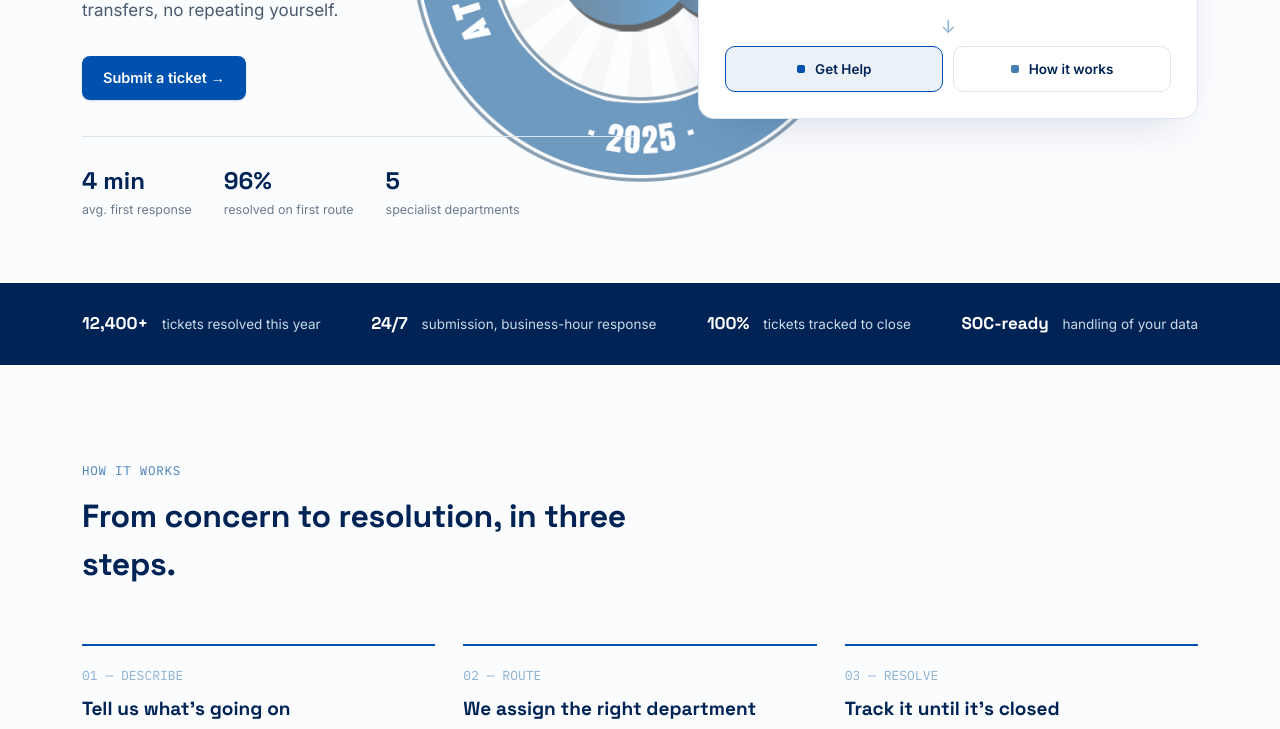
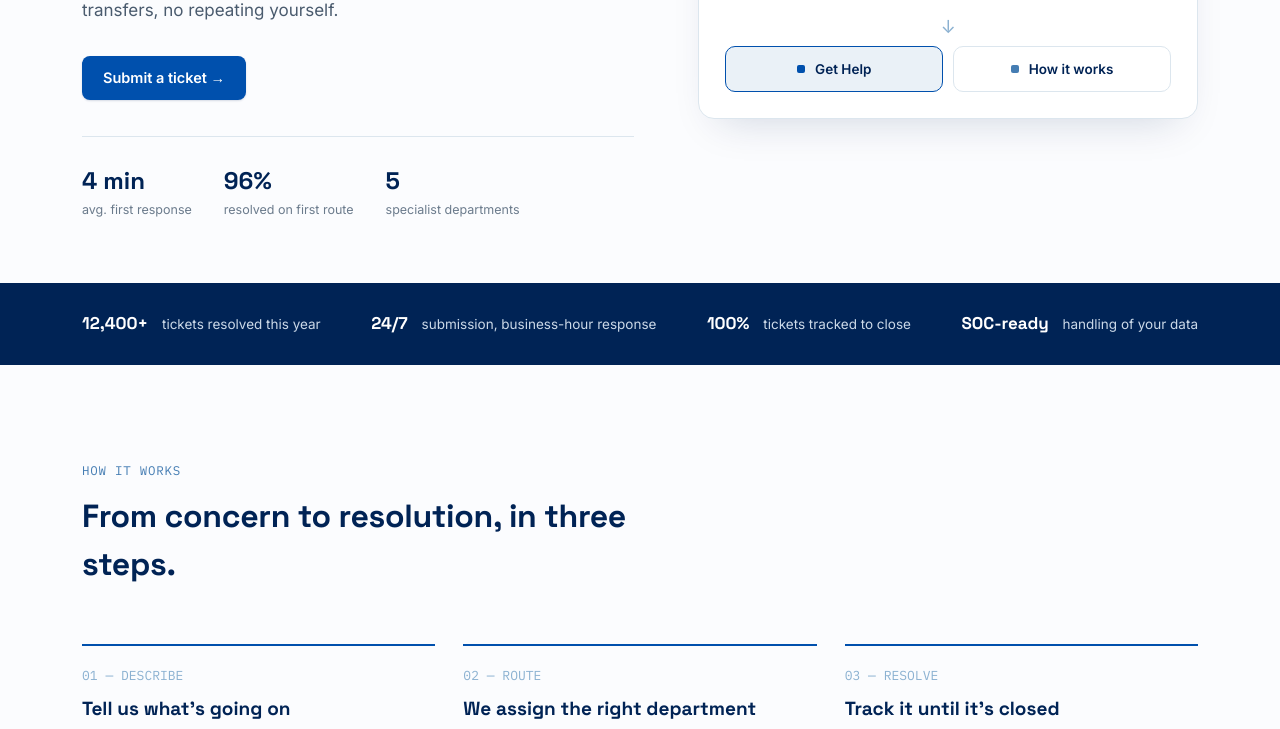
Before and after one commit to edrian090/atsoca-ticketing-system, a website built with Vite: page index.html in a window 1280 px wide. Shown: the part 447-1176 px from the top of the page. Built offline with nearby package versions, Linux system fonts and the light colour scheme.

Commit message:
Remove background logo from index.html

```diff
--- a/index.html
+++ b/index.html
@@ -27,18 +27,7 @@
     line-height:1.5;
     -webkit-font-smoothing:antialiased;
   }
-  body::before {
-    content: "";
-    position: fixed;
-    top: 0; left: 0; width: 100%; height: 100%;
-    background-image: url('./Logos/ATSOCA LOGO.png');
-    background-size: cover;
-    background-position: center;
-    background-repeat: no-repeat;
-    opacity: 0.6;
-    z-index: -1;
-    pointer-events: none;
-  }
+
   h1,h2,h3{font-family:'Space Grotesk',sans-serif;color:var(--navy);}
   .mono{font-family:'IBM Plex Mono',monospace;}
   a{text-decoration:none;color:inherit;}
```
